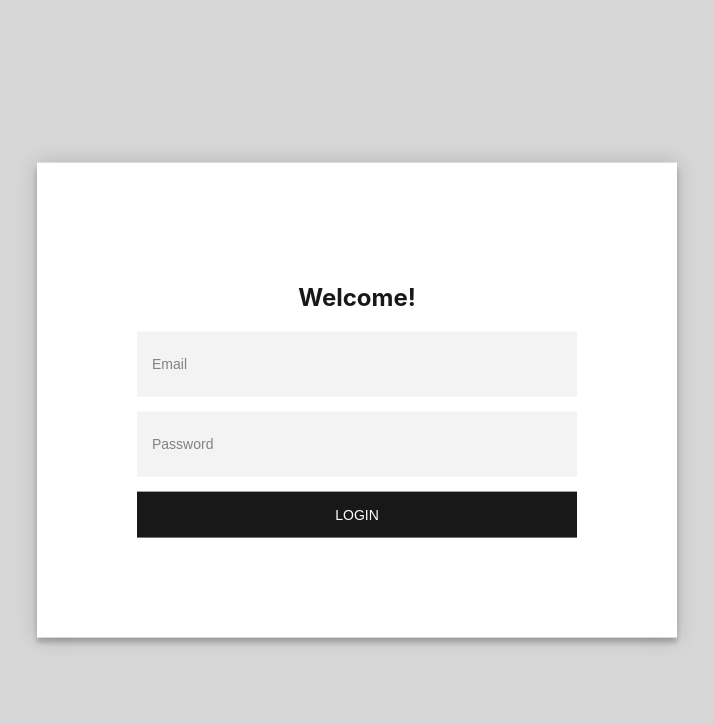
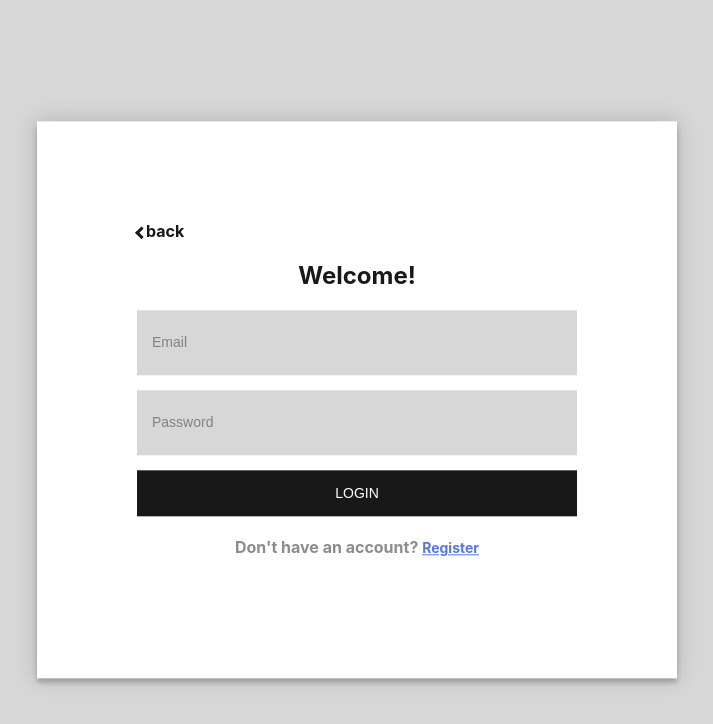
Before and after one commit to RMIT-SEPT/majorproject-2-thurs-18-30-6, a React (Create React App) app in the folder FrontEnd/frontend-react/: page /login in a window 1280 px wide. Shown: the top 724 px of the page, without its empty margins (283-996 px from the left). Built offline with nearby package versions, Linux system fonts and the light colour scheme.

Commit message:
Added in more css and direct user to sign up from login page

```diff
--- a/FrontEnd/frontend-react/src/assets/loginpage.css
+++ b/FrontEnd/frontend-react/src/assets/loginpage.css
@@ -11,6 +11,7 @@
     padding: 150px;
     margin: auto;
 }
+
 .form {
     background: white;
     position: absolute;
@@ -19,7 +20,6 @@
     transform: translate(-50%, -50%);
     margin: auto;
     padding: 100px;
-    text-align: center;
     box-shadow:0 0 20px 0 rgba(0, 0, 0, 0.2), 0 5px 5px 0 rgba(0, 0, 0, 0.24);
 }
 .form button {
@@ -38,7 +38,7 @@
 }
 .form input {
     outline: 0;
-    background: #f2f2f2;
+    background: lightgrey;
     width: 100%;
     height: 65px;
     border: 0;
@@ -47,3 +47,33 @@
     box-sizing: border-box;
     font-size: 14px;
 }
+
+.register {
+    text-align: center;
+    color: grey;
+}
+.link {
+    text-align: center;
+    font-size: 14px;
+    text-decoration: underline;
+    color: royalblue;
+}
+.back {
+    text-align:left;
+    color:black;
+    font-weight: bold;
+
+}
+.head {
+    text-align:center;
+}
+.arrow {
+    border: solid black;
+    border-width: 0 3px 3px 0;
+    display: inline-block;
+    padding: 3px;
+}
+.left {
+    transform: rotate(135deg);
+    -webkit-transform: rotate(135deg);
+}
--- a/FrontEnd/frontend-react/src/components/pages/loginpage.js
+++ b/FrontEnd/frontend-react/src/components/pages/loginpage.js
@@ -55,9 +55,10 @@ class Loginpage extends Component {
 
     render() {
         return (
-            <div class="login">
+            <div className="login">
                 <div className="form">
-                    <h2>Welcome!</h2>
+                    <a className="back" href={"/"}><i className="arrow left"></i>back</a>
+                    <h2 className="head">Welcome!</h2>
                     <form onSubmit={this.handleSubmit}>
                         <input type={'email'} name={'email'} placeholder={'Email'} value={this.state.email}
                                onChange={this.handleChange} required/>
@@ -66,7 +67,9 @@ class Loginpage extends Component {
 
                         <button type={'submit'}> Login</button>
                     </form>
+                    <h4 className="register">Don't have an account? <a className="link" href={"/register"}> Register</a></h4>
                 </div>
+
             </div>
         );
     }
```
